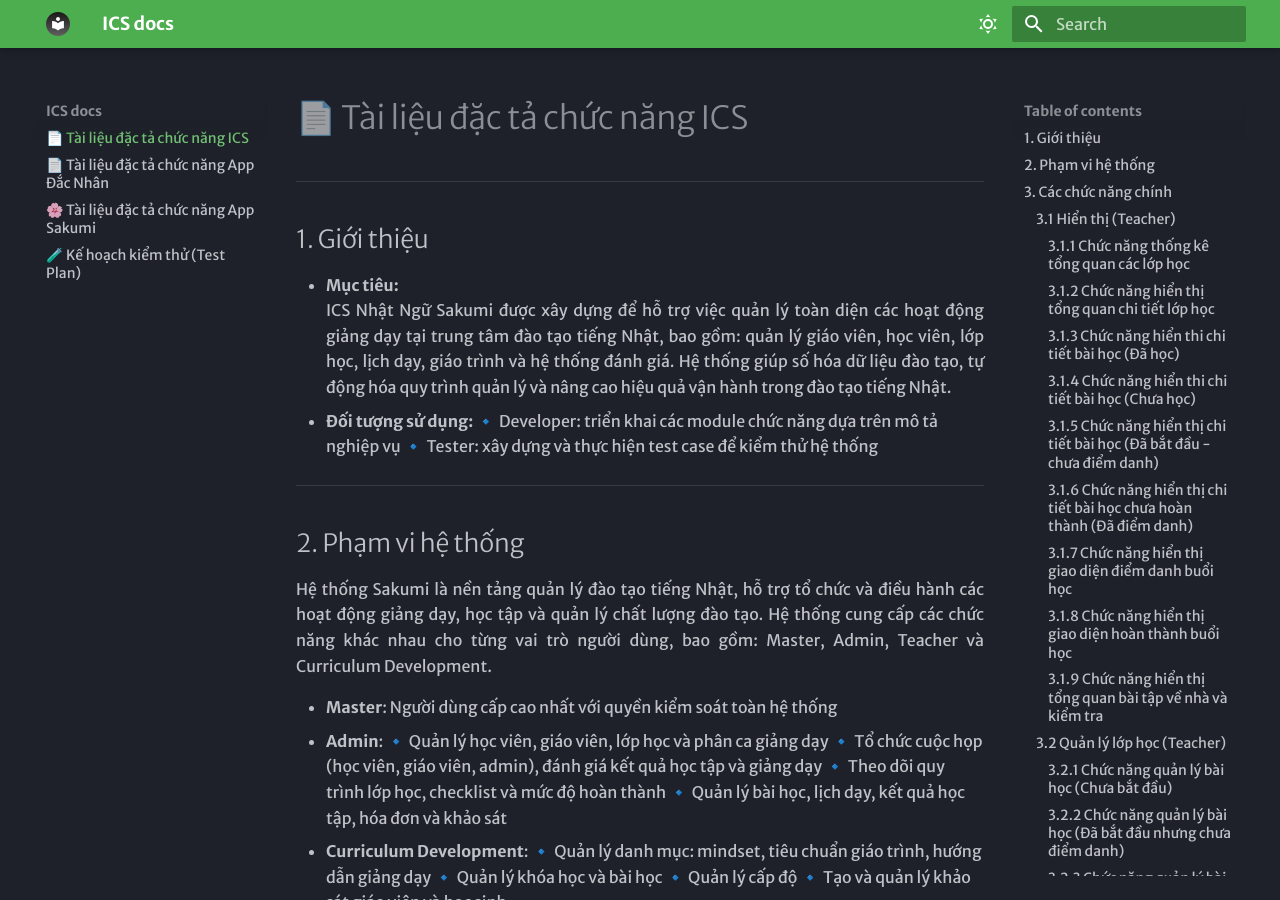
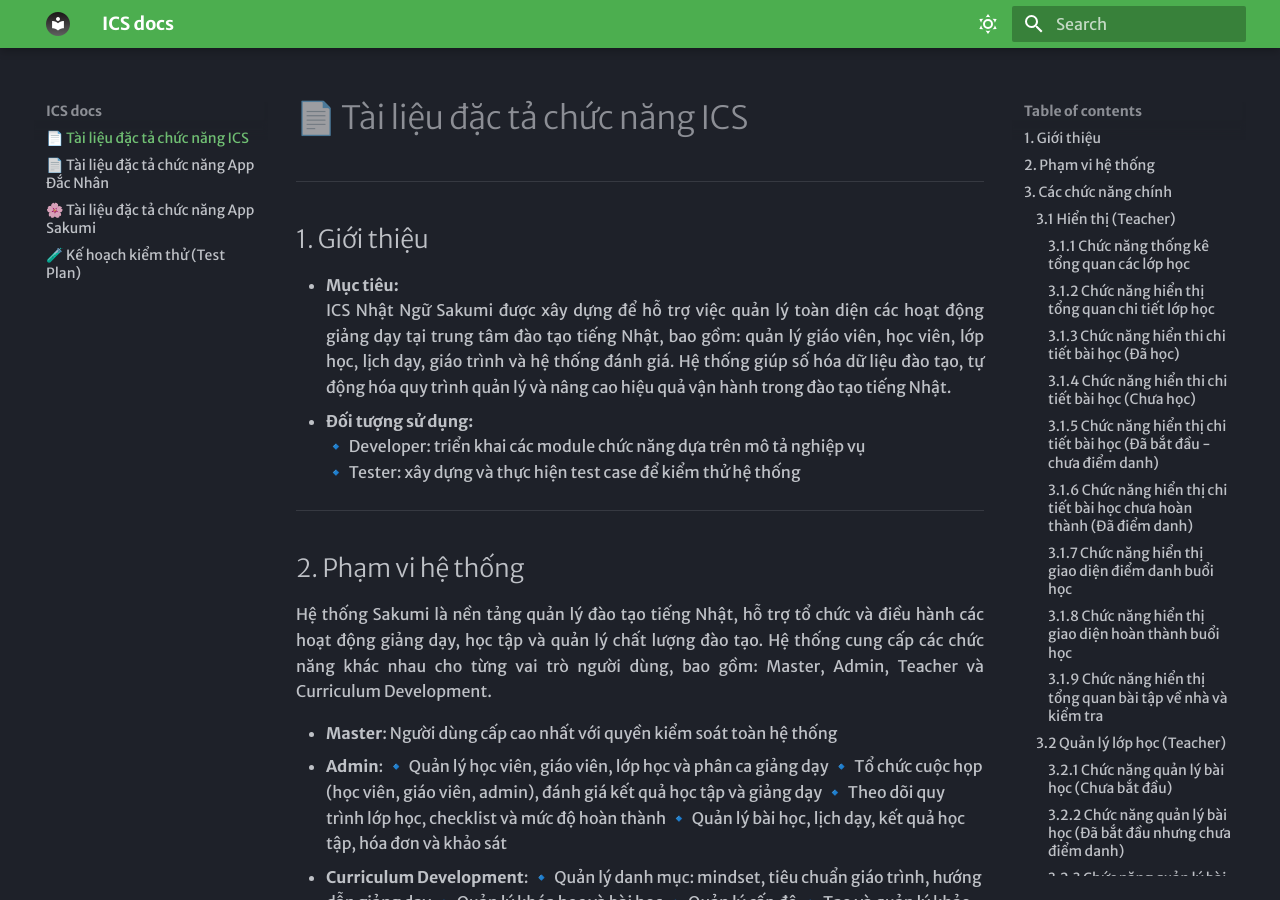
Before and after one commit to yeusone98/Function_Specification_ICS, an MkDocs documentation site: the page built from docs/index.md, in a window 1280 px wide and 900 px high. Built offline with MkDocs 1.6.1 and Material for MkDocs 9.7.7, drawn with Linux system fonts in a browser that asks for light colours; some web fonts are replaced.

```diff
--- a/docs/index.md
+++ b/docs/index.md
@@ -4,8 +4,8 @@
 ## 1. Giới thiệu
 
 - **Mục tiêu:** <div class="justified-text"> ICS Nhật Ngữ Sakumi được xây dựng để hỗ trợ việc quản lý toàn diện các hoạt động giảng dạy tại trung tâm đào tạo tiếng Nhật, bao gồm: quản lý giáo viên, học viên, lớp học, lịch dạy, giáo trình và hệ thống đánh giá. Hệ thống giúp số hóa dữ liệu đào tạo, tự động hóa quy trình quản lý và nâng cao hiệu quả vận hành trong đào tạo tiếng Nhật. </div>
-- **Đối tượng sử dụng:**
-  🔹 Developer: triển khai các module chức năng dựa trên mô tả nghiệp vụ
+- **Đối tượng sử dụng:**<br>
+  🔹 Developer: triển khai các module chức năng dựa trên mô tả nghiệp vụ<br>
   🔹 Tester: xây dựng và thực hiện test case để kiểm thử hệ thống
 
 ---
```
